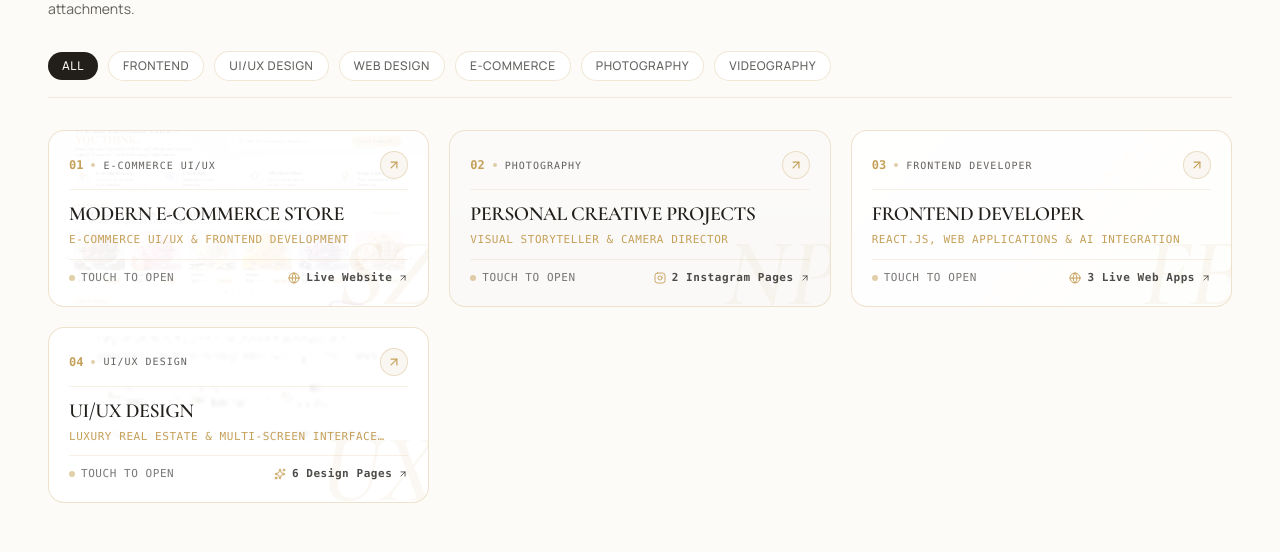
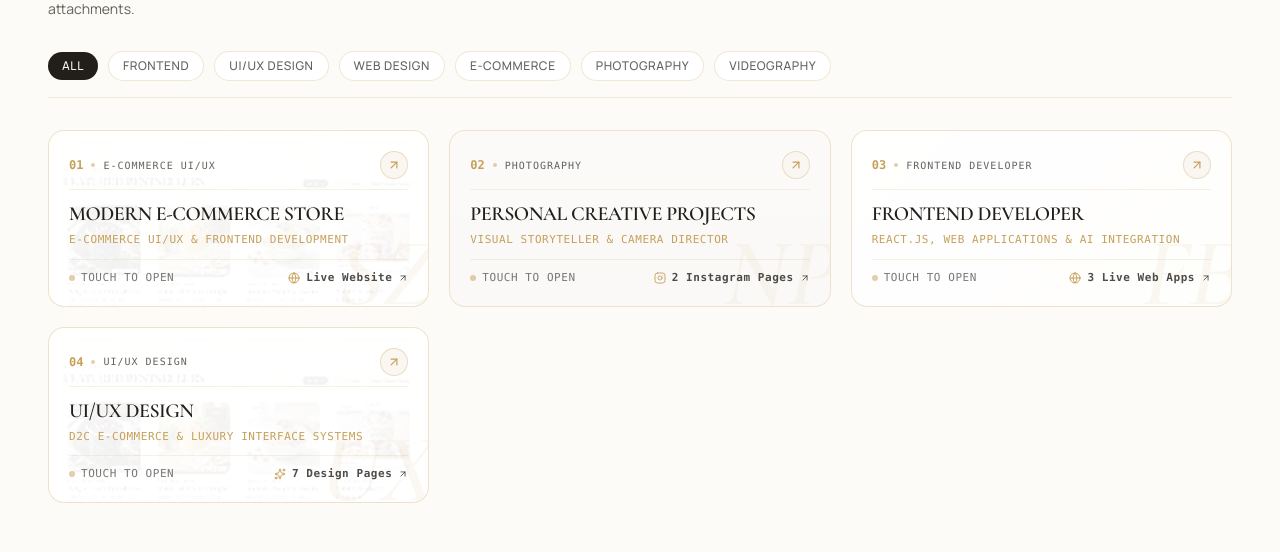
Before and after one commit to naveenjprakash114/Naveen-Portfolio-, a React (Vite) app: page / in a window 1280 px wide. Shown: the part 3768-4320 px from the top of the page. Built offline with nearby package versions, Linux system fonts and the light colour scheme.

Commit message:
feat: add ScoopZone full-length D2C e-commerce landing page to UI/UX design suite

```diff
--- a/src/components/ProjectModal.jsx
+++ b/src/components/ProjectModal.jsx
@@ -331,7 +331,7 @@ export default function ProjectModal({ project, isOpen, onClose }) {
                 </a>
                 <a
                   href={activeScreen.url}
-                  download={`Aurel-Estates-${activeScreen.id || "design"}.png`}
+                  download={`${activeScreen.id || "uiux-design"}-preview.jpg`}
                   className="inline-flex items-center gap-1.5 px-3.5 py-1.5 rounded-full bg-charcoal text-[#FAF7F2] text-xs font-mono hover:bg-charcoal/80 transition-colors font-medium shadow-2xs"
                 >
                   <Download className="w-3 h-3 text-gold" />
@@ -398,8 +398,12 @@ export default function ProjectModal({ project, isOpen, onClose }) {
                   )}
 
                   <div className="hidden sm:flex items-center gap-1.5 px-3 py-1 rounded-md bg-[#161514] border border-gold/20 text-[11px] font-mono text-gold/90 truncate max-w-xs md:max-w-md">
-                    <span className="text-gold/60">aurel-estates.design/</span>
-                    <span className="text-white/90">{activeScreen.id || "preview"}</span>
+                    <span className="text-gold/60">{activeScreen.device === "desktop" ? "https://" : ""}</span>
+                    <span className="text-white/90">
+                      {activeScreen.id?.includes("scoopzone")
+                        ? "scoopzone.store/before-it-melts"
+                        : `aurel-estates.design/${activeScreen.id || "preview"}`}
+                    </span>
                   </div>
                 </div>
 
--- a/src/data/projects.js
+++ b/src/data/projects.js
@@ -16,7 +16,9 @@ export const projects = [
     client: "ScoopZone — Ice Cream Delivery",
     category: "E-Commerce UI/UX & Web Development",
     filterTags: ["E-COMMERCE", "WEB DESIGN", "BRANDING", "FRONTEND"],
-    thumbnail: "/assets/projects/web/scoopzone-landing-page.jpg",
+    thumbnail: "/assets/projects/uiux/scoopzone/scoopzone-uiux-landing-hd.jpg",
+    fullDesignImage: "/assets/projects/uiux/scoopzone/scoopzone-uiux-landing-hd.jpg",
+    designTitle: "ScoopZone — High-Converting E-Commerce Storefront Landing Page Design",
     monogram: "SZ",
     accentColor: "from-amber-100/90 to-yellow-50/50",
     roleSubtitle: "E-Commerce UI/UX & Frontend Development",
@@ -26,6 +28,19 @@ export const projects = [
     liveUrl: "https://ice-cream-ecommerce-dtigp0wua-naveenjprakash114.vercel.app/",
     liveUrlLabel: "Live Storefront (Vercel)",
     driveUrl: "", // Attach Google Drive / Figma link here
+    designScreens: [
+      {
+        id: "scoopzone-storefront",
+        title: "ScoopZone Storefront Design",
+        subtitle: "Ice Cream, Before It Melts — Full Landing Page",
+        badge: "E-Commerce",
+        device: "desktop",
+        url: "/assets/projects/uiux/scoopzone/scoopzone-uiux-landing-hd.jpg",
+        rawUrl: "/assets/projects/uiux/scoopzone/scoopzone-uiux-landing-raw.jpg",
+        resolution: "744 × 4096 px HD",
+        description: "Complete full-length conversion landing page design: Hero product showcase, Build Your Perfect Scoop interactive module, 10-Minute Cold Chain, and Live Delivery Tracking."
+      }
+    ],
     role: [
       "E-Commerce UI/UX Designer",
       "Frontend Developer",
@@ -199,71 +214,72 @@ export const projects = [
     id: "uiux-design-projects",
     number: "04",
     name: "UI/UX DESIGN",
-    client: "Aurel Estates & Interface Systems",
+    client: "ScoopZone & Aurel Estates",
     category: "UI/UX Design",
-    filterTags: ["UI/UX DESIGN", "WEB DESIGN"],
-    thumbnail: "/assets/projects/uiux/mobile/aurel-home-hd.png",
-    fullDesignImage: "/assets/projects/uiux/mobile/aurel-home-hd.png",
-    designTitle: "Aurel Estates — Luxury Real Estate Mobile & Web UI/UX Suite",
+    filterTags: ["UI/UX DESIGN", "WEB DESIGN", "E-COMMERCE"],
+    thumbnail: "/assets/projects/uiux/scoopzone/scoopzone-uiux-landing-hd.jpg",
+    fullDesignImage: "/assets/projects/uiux/scoopzone/scoopzone-uiux-landing-hd.jpg",
+    designTitle: "ScoopZone & Aurel Estates — Full-Page UI/UX Design Systems",
     monogram: "UX",
     accentColor: "from-purple-100/80 to-amber-50/40",
-    roleSubtitle: "Luxury Real Estate & Multi-Screen Interface Systems",
-    description: "End-to-end luxury UI/UX design suite for Aurel Estates — featuring 5 full mobile application experiences (Home Showcase, Exceptional Properties Catalog, Residence Dossier, Editorial Philosophy, Confidential Enquiry) and a full-page desktop editorial layout.",
+    roleSubtitle: "D2C E-Commerce & Luxury Interface Systems",
+    description: "End-to-end conversion-driven UI/UX design suites — featuring the full-length D2C e-commerce storefront for ScoopZone ('Ice Cream, Before It Melts') and the comprehensive 6-screen mobile & desktop architectural design system for Aurel Estates.",
     liveUrl: "",
     liveLinks: [],
     githubUrl: "",
     driveUrl: "",
     role: [
       "UI/UX Designer",
-      "Mobile App & Web Prototyping",
+      "E-Commerce Wireframing & Design",
       "Design System Architect",
-      "User Research & Wireframing"
+      "User Journey & Conversion Prototyping"
     ],
-    overview: "A comprehensive 6-screen UI/UX design suite crafted for Aurel Estates, an ultra-luxury real estate atelier. Spans full mobile experiences (Home Showcase, Curated Catalog with Faceted Filters, In-Depth Architectural Residence Dossier, Atelier Philosophy Editorial, and Private Concierge Enquiry Flow with Capital Allocation Selectors) alongside an expansive Desktop Landing Page.",
+    overview: "A showcase of end-to-end UI/UX landing page and application designs. Features ScoopZone's high-converting D2C e-commerce storefront ('Ice Cream, Before It Melts' — with interactive scoop customizer, brand showcases, 10-minute cold chain engineering, and real-time live map tracking) alongside Aurel Estates' luxury architectural estate multi-screen ecosystem.",
     objectives: [
-      "Designed 5 full-length mobile application screens and a desktop editorial landing page.",
-      "Engineered high-converting property discovery with territory filters (Goa, Mumbai, ECR Chennai).",
-      "Crafted detailed residence dossier layout with architectural specs, floor plans, and viewing booking.",
-      "Built confidential client brief experience with NDA sequestering and capital allocation brackets."
+      "Designed full-length ScoopZone e-commerce landing page with interactive ordering flows.",
+      "Crafted conversion-optimized merchandising hierarchy, brand partner showcases, and delivery proof.",
+      "Engineered Aurel Estates multi-screen mobile application and desktop luxury portal.",
+      "Standardized typography scales, luxury and playful color palettes, and responsive grids."
     ],
     deliverables: [
       {
-        title: "Mobile Home & Curated Showcase",
-        type: "Mobile UI/UX Design",
-        description: "Spaces That Define Living hero, curated acquisitions carousel, and bespoke advisory cards."
+        title: "ScoopZone E-Commerce Storefront",
+        type: "Full-Length Landing Page UI/UX",
+        description: "Complete conversion page with hero storytelling, Build Your Perfect Scoop configurator, 10-minute cold chain guarantee, and live delivery tracking."
       },
       {
-        title: "Exceptional Properties Catalog",
-        type: "Mobile UI/UX Design",
-        description: "Faceted search, territory filtering (Goa, Mumbai, ECR), price brackets, and off-market briefing triggers."
+        title: "Aurel Estates Mobile App Suite",
+        type: "Mobile UI/UX Design (5 Screens)",
+        description: "Spaces That Define Living hero, Exceptional Properties catalog with faceted filters, and deep residence dossiers."
       },
       {
-        title: "Residence Dossier & Architectural Specs",
-        type: "Deep Detail UI/UX",
-        description: "Comprehensive property dossier with photo gallery, room specs, floor plans, location map, and private viewing."
+        title: "Aurel Estates Desktop Editorial Portal",
+        type: "Desktop UI/UX Layout",
+        description: "Full desktop editorial layout showcasing architectural vision, iconic estates, and private client ledger."
       },
       {
-        title: "Editorial & Brand Philosophy",
-        type: "Brand Storytelling UX",
-        description: "Editorial layout with The Aurel Benchmark, Three Acts of Acquisition, and Private Client Directorate."
-      },
-      {
-        title: "Private Office & Confidential Enquiry",
-        type: "Conversion UX",
-        description: "Off-market acquisition brief, territory selection, capital brackets (₹5Cr–₹50Cr+), and Atelier chambers."
-      },
-      {
-        title: "Full-Length Desktop Landing Page",
-        type: "Desktop UI/UX Design",
-        description: "Expansive desktop layout featuring hero, iconic estate cards, architectural philosophy, and private ledger."
+        title: "Design Systems & Component Libraries",
+        type: "UI Architecture",
+        description: "Modular component hierarchies, atomic tokens, and responsive multi-device design patterns."
       }
     ],
     designScreens: [
       {
+        id: "scoopzone-storefront",
+        title: "ScoopZone Storefront",
+        subtitle: "Ice Cream, Before It Melts — Full Landing Page",
+        badge: "E-Commerce",
+        device: "desktop",
+        url: "/assets/projects/uiux/scoopzone/scoopzone-uiux-landing-hd.jpg",
+        rawUrl: "/assets/projects/uiux/scoopzone/scoopzone-uiux-landing-raw.jpg",
+        resolution: "744 × 4096 px HD",
+        description: "Complete full-length conversion landing page design: Hero product showcase, Build Your Perfect Scoop interactive module, 10-Minute Cold Chain, and Live Delivery Tracking."
+      },
+      {
         id: "mobile-home",
-        title: "Mobile Home",
+        title: "Aurel Mobile Home",
         subtitle: "Spaces That Define Living",
-        badge: "Screen 01",
+        badge: "Mobile 01",
         device: "mobile",
         url: "/assets/projects/uiux/mobile/aurel-home-hd.png",
         rawUrl: "/assets/projects/uiux/mobile/aurel-home-raw.png",
@@ -272,9 +288,9 @@ export const projects = [
       },
       {
         id: "mobile-catalog",
-        title: "Properties Catalog",
+        title: "Aurel Properties Catalog",
         subtitle: "Exceptional Properties & Filter System",
-        badge: "Screen 02",
+        badge: "Mobile 02",
         device: "mobile",
         url: "/assets/projects/uiux/mobile/aurel-catalog-hd.png",
         rawUrl: "/assets/projects/uiux/mobile/aurel-catalog-raw.png",
@@ -283,9 +299,9 @@ export const projects = [
       },
       {
         id: "mobile-dossier",
-        title: "Residence Dossier",
+        title: "Aurel Residence Dossier",
         subtitle: "The Aurelia Residence & Specs",
-        badge: "Screen 03",
+        badge: "Mobile 03",
         device: "mobile",
         url: "/assets/projects/uiux/mobile/aurel-property-detail-hd.png",
         rawUrl: "/assets/projects/uiux/mobile/aurel-property-detail-raw.png",
@@ -294,9 +310,9 @@ export const projects = [
       },
       {
         id: "mobile-editorial",
-        title: "Brand Editorial",
+        title: "Aurel Brand Editorial",
         subtitle: "Philosophy & The Aurel Benchmark",
-        badge: "Screen 04",
+        badge: "Mobile 04",
         device: "mobile",
         url: "/assets/projects/uiux/mobile/aurel-editorial-hd.png",
         rawUrl: "/assets/projects/uiux/mobile/aurel-editorial-raw.png",
@@ -305,9 +321,9 @@ export const projects = [
       },
       {
         id: "mobile-enquiry",
-        title: "Private Enquiry",
+        title: "Aurel Private Enquiry",
         subtitle: "Confidential Dossier Brief",
-        badge: "Screen 05",
+        badge: "Mobile 05",
         device: "mobile",
         url: "/assets/projects/uiux/mobile/aurel-enquiry-hd.png",
         rawUrl: "/assets/projects/uiux/mobile/aurel-enquiry-raw.png",
@@ -316,7 +332,7 @@ export const projects = [
       },
       {
         id: "desktop-landing",
-        title: "Desktop Landing",
+        title: "Aurel Desktop Landing",
         subtitle: "Full-Length Desktop Showcase",
         badge: "Desktop",
         device: "desktop",
@@ -326,7 +342,7 @@ export const projects = [
         description: "Expansive desktop layout featuring hero, iconic estate cards, architectural philosophy, and private ledger."
       }
     ],
-    tools: ["Figma", "Adobe Photoshop", "Canva Pro", "Design Systems", "Mobile UI/UX"],
+    tools: ["Figma", "Adobe Photoshop", "Canva Pro", "Design Systems", "E-Commerce UI/UX", "Mobile UI/UX"],
     isFeatured: true
   }
 ];
```
Also changed, not shown: public/assets/projects/uiux/scoopzone/scoopzone-uiux-landing-hd.jpg (added), public/assets/projects/uiux/scoopzone/scoopzone-uiux-landing-raw.jpg (added).
